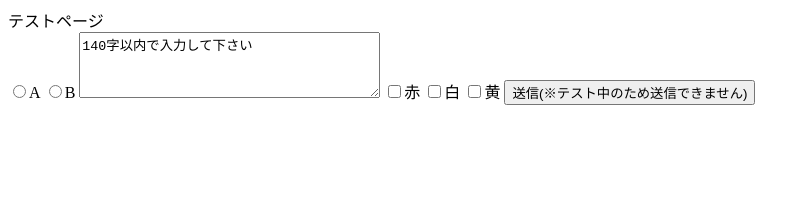
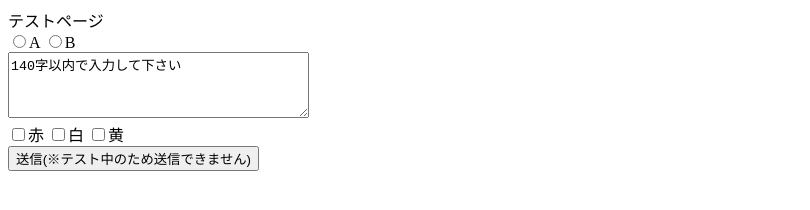
Before and after one commit to mana-na/mana-na, a plain HTML site: page index.html in a window 1280 px wide. Shown: the whole page, without its empty margins (0-810 px from the left). Drawn offline with Linux system fonts and the light colour scheme.

Commit message:
Update index.html

```diff
--- a/index.html
+++ b/index.html
@@ -9,14 +9,14 @@
 	 </head>
 
   <body>
-   テストページ
-   <form>
+   テストページ<br>
+   <form method="post">
     <input type="radio" name="test" value="0">A
-    <input type="radio" name="test" value="1">B
-    <textarea name="comment" name="text" rows="4" cols="35">140字以内で入力して下さい</textarea>
+    <input type="radio" name="test" value="1">B<br>
+    <textarea name="comment" name="text" rows="4" cols="35">140字以内で入力して下さい</textarea><br>
 	<input type="checkbox" name="box" value="c0">赤
 	   <input type="checkbox" name="box" value="c1">白
-	   <input type="checkbox" name="box" value="c2">黄
+	   <input type="checkbox" name="box" value="c2">黄<br>
 	   <input type="submit" value="送信(※テスト中のため送信できません)">
 
    </form>
```
